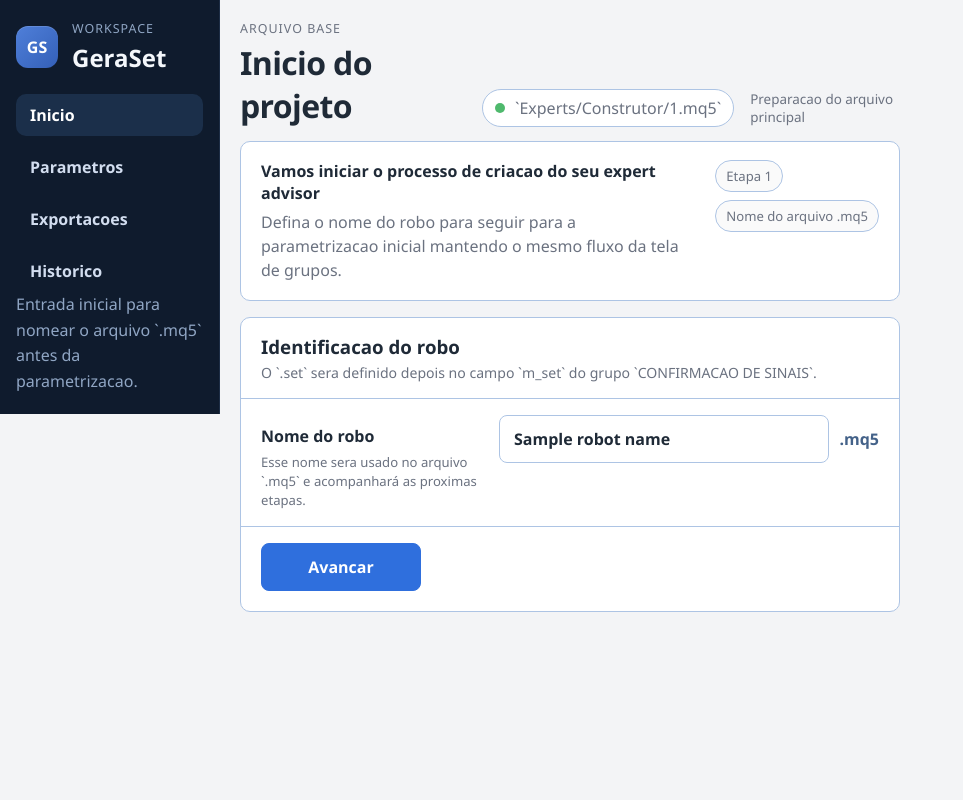
After one commit to MarceloAnsilago/v4, a Flask app: template templates/index.html in a window 1280 px wide. The commit adds this page. Shown: the whole page, without its empty margins (0-963 px from the left). Run offline with Flask 3, Linux system fonts and the light colour scheme; the template is opened without the code that fills it: most values are stand-ins (such as "Sample title", 1, 10 or a date in 2020).

Commit message:
pagina inicial

```diff
--- a/app.py
+++ b/app.py
@@ -46,6 +46,14 @@ GROUP_1_FIELDS = [
 ]
 
 
+def sanitize_robot_name(raw_value: str | None) -> str:
+    if not raw_value:
+        return "MeuRobo"
+
+    cleaned = "".join(ch for ch in raw_value.strip() if ch.isalnum() or ch in ("_", "-"))
+    return cleaned or "MeuRobo"
+
+
 def build_group_1_values(form_data=None):
     values = {}
     for field in GROUP_1_FIELDS:
@@ -71,11 +79,19 @@ app = Flask(__name__)
 
 @app.route("/")
 def index():
-    return redirect(url_for("grupo_1"))
+    robot_name = sanitize_robot_name(request.args.get("robot"))
+    return render_template("index.html", robot_name=robot_name)
+
+
+@app.route("/iniciar", methods=["POST"])
+def iniciar():
+    robot_name = sanitize_robot_name(request.form.get("robot_name"))
+    return redirect(url_for("grupo_1", robot=robot_name))
 
 
 @app.route("/grupo-1", methods=["GET", "POST"])
 def grupo_1():
+    robot_name = sanitize_robot_name(request.values.get("robot"))
     values = build_group_1_values(request.form if request.method == "POST" else None)
     set_content = build_group_1_set_content(values)
     started = request.method == "POST"
@@ -85,6 +101,7 @@ def grupo_1():
         values=values,
         set_content=set_content,
         started=started,
+        robot_name=robot_name,
     )
 
 
@@ -92,10 +109,11 @@ def grupo_1():
 def grupo_1_download():
     values = build_group_1_values(request.form)
     set_content = build_group_1_set_content(values)
+    robot_name = sanitize_robot_name(request.form.get("robot"))
     return Response(
         set_content,
         mimetype="text/plain; charset=utf-8",
-        headers={"Content-Disposition": 'attachment; filename="grupo_1_inicial.set"'},
+        headers={"Content-Disposition": f'attachment; filename="{robot_name}_grupo_1_inicial.set"'},
     )
 
 
--- a/static/style.css
+++ b/static/style.css
@@ -646,6 +646,10 @@ a {
     letter-spacing: -0.02em;
 }
 
+.topbar-subtitle strong {
+    color: #2f6fdd;
+}
+
 .group-page .workspace-chip {
     padding: 7px 12px;
     background: #fff;
@@ -881,3 +885,20 @@ a {
         padding: 0 20px 20px;
     }
 }
+
+.file-name-input {
+    display: inline-flex;
+    align-items: center;
+    gap: 10px;
+    width: 100%;
+    color: #446289;
+    font-weight: 600;
+}
+
+.file-name-input input {
+    flex: 1 1 auto;
+}
+
+.file-name-input span {
+    white-space: nowrap;
+}
--- a/templates/grupo_1.html
+++ b/templates/grupo_1.html
@@ -19,8 +19,8 @@
                 </div>
 
                 <nav class="sidebar-nav">
-                    <a class="nav-item active" href="{{ url_for('grupo_1') }}">Inicio</a>
-                    <a class="nav-item" href="#">Parametros</a>
+                    <a class="nav-item" href="{{ url_for('index', robot=robot_name) }}">Inicio</a>
+                    <a class="nav-item active" href="{{ url_for('grupo_1', robot=robot_name) }}">Parametros</a>
                     <a class="nav-item" href="#">Exportacoes</a>
                     <a class="nav-item" href="#">Historico</a>
                 </nav>
@@ -36,6 +36,7 @@
                 <div>
                     <p class="page-overline">Arquivo base</p>
                     <h2>Grupo 1 - Parametrizacao Inicial</h2>
+                    <p class="panel-subtitle topbar-subtitle">Robo em construcao: <strong>{{ robot_name }}.mq5</strong></p>
                 </div>
 
                 <div class="topbar-actions">
@@ -165,6 +166,7 @@
                 <div class="preview-block">{{ set_content }}</div>
 
                 <form method="post" action="{{ url_for('grupo_1_download') }}" class="download-form">
+                    <input type="hidden" name="robot" value="{{ robot_name }}">
                     {% for field in fields %}
                     <input type="hidden" name="{{ field.name }}" value="{{ values[field.name] }}">
                     {% endfor %}
--- /dev/null
+++ b/templates/index.html
@@ -0,0 +1,93 @@
+<!DOCTYPE html>
+<html lang="pt-BR">
+<head>
+    <meta charset="UTF-8">
+    <meta name="viewport" content="width=device-width, initial-scale=1.0">
+    <title>GeraSet - Inicio</title>
+    <link rel="stylesheet" href="{{ url_for('static', filename='style.css') }}">
+</head>
+<body class="group-page">
+    <div class="app-shell">
+        <aside class="sidebar">
+            <div>
+                <div class="brand">
+                    <div class="brand-mark">GS</div>
+                    <div>
+                        <p class="brand-overline">Workspace</p>
+                        <h1>GeraSet</h1>
+                    </div>
+                </div>
+
+                <nav class="sidebar-nav">
+                    <a class="nav-item active" href="{{ url_for('index') }}">Inicio</a>
+                    <a class="nav-item" href="{{ url_for('grupo_1', robot=robot_name) }}">Parametros</a>
+                    <a class="nav-item" href="#">Exportacoes</a>
+                    <a class="nav-item" href="#">Historico</a>
+                </nav>
+            </div>
+
+            <div class="sidebar-footer">
+                <p class="muted">Entrada inicial para nomear o arquivo `.mq5` antes da parametrizacao.</p>
+            </div>
+        </aside>
+
+        <main class="main-panel">
+            <header class="topbar">
+                <div>
+                    <p class="page-overline">Arquivo base</p>
+                    <h2>Inicio do projeto</h2>
+                </div>
+
+                <div class="topbar-actions">
+                    <div class="workspace-chip">
+                        <span class="chip-dot"></span>
+                        `Experts/Construtor/1.mq5`
+                    </div>
+                    <span class="topbar-note">Preparacao do arquivo principal</span>
+                </div>
+            </header>
+
+            <section class="panel group-summary">
+                <div class="summary-main">
+                    <strong>Vamos iniciar o processo de criacao do seu expert advisor</strong>
+                    <p>Defina o nome do robo para seguir para a parametrizacao inicial mantendo o mesmo fluxo da tela de grupos.</p>
+                </div>
+                <div class="summary-meta">
+                    <span>Etapa 1</span>
+                    <span>Nome do arquivo .mq5</span>
+                </div>
+            </section>
+
+            <section class="form-layout compact-layout single-main-column">
+                <article class="panel">
+                    <div class="panel-header">
+                        <div>
+                            <h3>Identificacao do robo</h3>
+                            <p class="panel-subtitle">O `.set` sera definido depois no campo `m_set` do grupo `CONFIRMACAO DE SINAIS`.</p>
+                        </div>
+                    </div>
+
+                    <form method="post" action="{{ url_for('iniciar') }}" class="quick-form">
+                        <div class="form-row">
+                            <div class="form-row-label">
+                                <label for="robot_name">Nome do robo</label>
+                                <span class="field-help">Esse nome sera usado no arquivo `.mq5` e acompanhará as proximas etapas.</span>
+                            </div>
+                            <div class="form-row-control">
+                                <div class="file-name-input">
+                                    <input id="robot_name" name="robot_name" type="text" value="{{ robot_name }}" autocomplete="off">
+                                    <span>.mq5</span>
+                                </div>
+                            </div>
+                        </div>
+
+                        <div class="button-row">
+                            <button type="submit" class="primary-button">Avancar</button>
+                        </div>
+                    </form>
+                </article>
+            </section>
+        </main>
+    </div>
+</body>
+</html>
```
